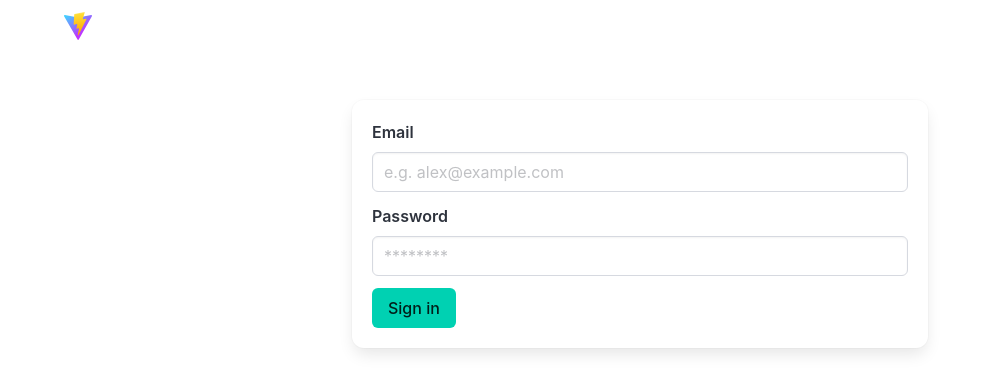
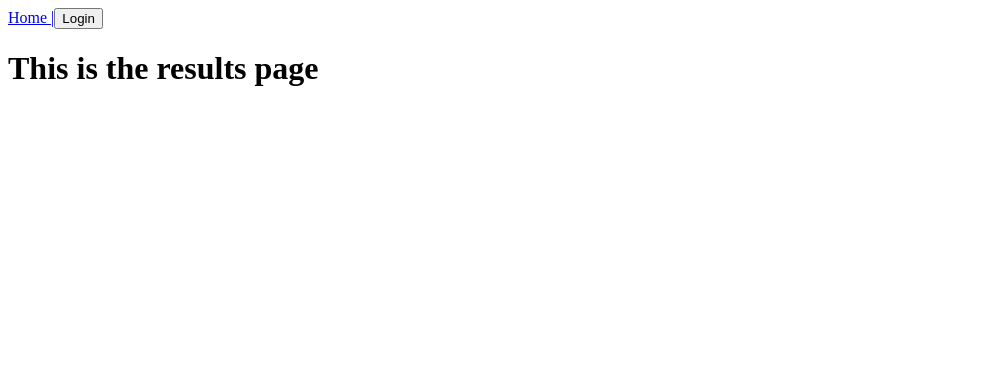
Before and after one commit to thomas-drablos/das-project, a React (Vite) app: page /results in a window 1280 px wide. Shown: the top 392 px of the page, without its empty margins (0-984 px from the left). Built offline with nearby package versions, Linux system fonts and the light colour scheme.

Commit message:
Added: auth0 login, logout, basic profile, nav bar, search(home), results page

```diff
--- a/package.json
+++ b/package.json
@@ -10,11 +10,13 @@
     "preview": "vite preview"
   },
   "dependencies": {
+    "@auth0/auth0-react": "^2.3.0",
     "@fortawesome/fontawesome-free": "^6.7.2",
     "bulma": "^1.0.3",
     "classnames": "^2.5.1",
     "react": "^19.0.0",
-    "react-dom": "^19.0.0"
+    "react-dom": "^19.0.0",
+    "react-router-dom": "^7.4.1"
   },
   "devDependencies": {
     "@eslint/js": "^9.19.0",
--- a/src/main.tsx
+++ b/src/main.tsx
@@ -1,8 +1,12 @@
 import { StrictMode } from 'react'
 import { createRoot } from 'react-dom/client'
-import 'bulma/css/bulma.min.css'
+import { Auth0Provider } from '@auth0/auth0-react'
+import { BrowserRouter as Router, Route, Routes } from 'react-router-dom'
 import '@fortawesome/fontawesome-free/css/all.min.css'
-import App from './App.tsx'
+import Home from './pages/Home.tsx'
+import NavigationBar from './pages/NavigationBar.tsx'
+import UserProfile from './pages/UserProfile.tsx'
+import Results from './pages/Results.tsx'
 
 const root = document.getElementById('root')
 
@@ -11,7 +15,22 @@ if (root == null) {
 } else {
   createRoot(root).render(
     <StrictMode>
-      <App />
-    </StrictMode>,
+      <Auth0Provider
+        domain="dev-olcmjrm1xuqtgb8o.us.auth0.com"
+        clientId="zqvb0HiU9R5WVx2KObs9wGepXr46sTwO"
+        authorizationParams={
+          {redirect_uri: window.location.origin}
+        }
+      >
+        <Router>
+          <NavigationBar/>
+          <Routes>
+            <Route path="/" element={<Home/>}/>
+            <Route path="/userprofile" element={<UserProfile/>}/>
+            <Route path="/results" element={<Results/>}/>
+          </Routes>
+        </Router>
+      </Auth0Provider>
+    </StrictMode>
   )
 }
--- /dev/null
+++ b/src/pages/Home.tsx
@@ -0,0 +1,24 @@
+import { useState } from 'react'
+import { useNavigate } from "react-router-dom";
+
+const Home = () => {
+    const [query, setQuery] = useState("")
+    const [suggestion, setSuggestion] = useState<String[]>([])
+    const navigate = useNavigate()
+
+    const handleSearch = (e: React.FormEvent) => {
+        e.preventDefault()
+        navigate("/results", { state: {query} })
+    }
+
+    return(
+        <>
+            <form onSubmit={handleSearch}>
+                <input type="text" placeholder="Search..."></input>
+                <button type="submit">Search</button>
+            </form>
+        </>
+    );
+}
+
+export default Home
--- /dev/null
+++ b/src/pages/NavigationBar.tsx
@@ -0,0 +1,23 @@
+import { NavLink } from 'react-router-dom'
+import { useAuth0 } from '@auth0/auth0-react'
+import Login from './buttons/Login.tsx'
+import Logout from './buttons/Logout.tsx'
+
+function NavigationBar() {
+    const { isAuthenticated } = useAuth0();
+    return(
+        <>
+            <nav>
+                <NavLink to="/">Home |</NavLink>
+                {isAuthenticated ? (
+                    <>
+                        <NavLink to="/userprofile">Profile |</NavLink>
+                        <Logout/>
+                    </>
+                ) : (<Login/>)}
+            </nav>
+        </>
+    );
+}
+
+export default NavigationBar
--- /dev/null
+++ b/src/pages/Results.tsx
@@ -0,0 +1,7 @@
+const Results = () => {
+    return(
+        <h1>This is the results page</h1>
+    )
+}
+
+export default Results
--- /dev/null
+++ b/src/pages/UserProfile.tsx
@@ -0,0 +1,21 @@
+import { useAuth0 } from '@auth0/auth0-react'
+
+const UserProfile = () => {
+    const { user, isAuthenticated, isLoading } = useAuth0();
+
+    if (isLoading) {
+      return <div>Loading ...</div>;
+    }
+
+    return (
+      isAuthenticated && (
+        <div>
+          <img src={user.picture} alt={user.name} />
+          <h2>{user.name}</h2>
+          <p>{user.email}</p>
+        </div>
+      )
+    )
+}
+
+export default UserProfile
--- /dev/null
+++ b/src/pages/buttons/Login.tsx
@@ -0,0 +1,8 @@
+import { useAuth0 } from '@auth0/auth0-react'
+
+const Login = () => {
+    const { loginWithRedirect } = useAuth0();
+    return <button onClick={() => loginWithRedirect() }>Login</button>
+}
+
+export default Login
--- /dev/null
+++ b/src/pages/buttons/Logout.tsx
@@ -0,0 +1,12 @@
+import { useAuth0 } from '@auth0/auth0-react'
+
+const Logout = () => {
+    const { logout } = useAuth0()
+    return(
+        <button onClick={() => logout({ logoutParams: { returnTo: window.location.origin } })}>
+            Log Out
+        </button>
+    )
+}
+
+export default Logout
```
Also changed, not shown: 1 other file (tests, documents, lock files or other folders).
